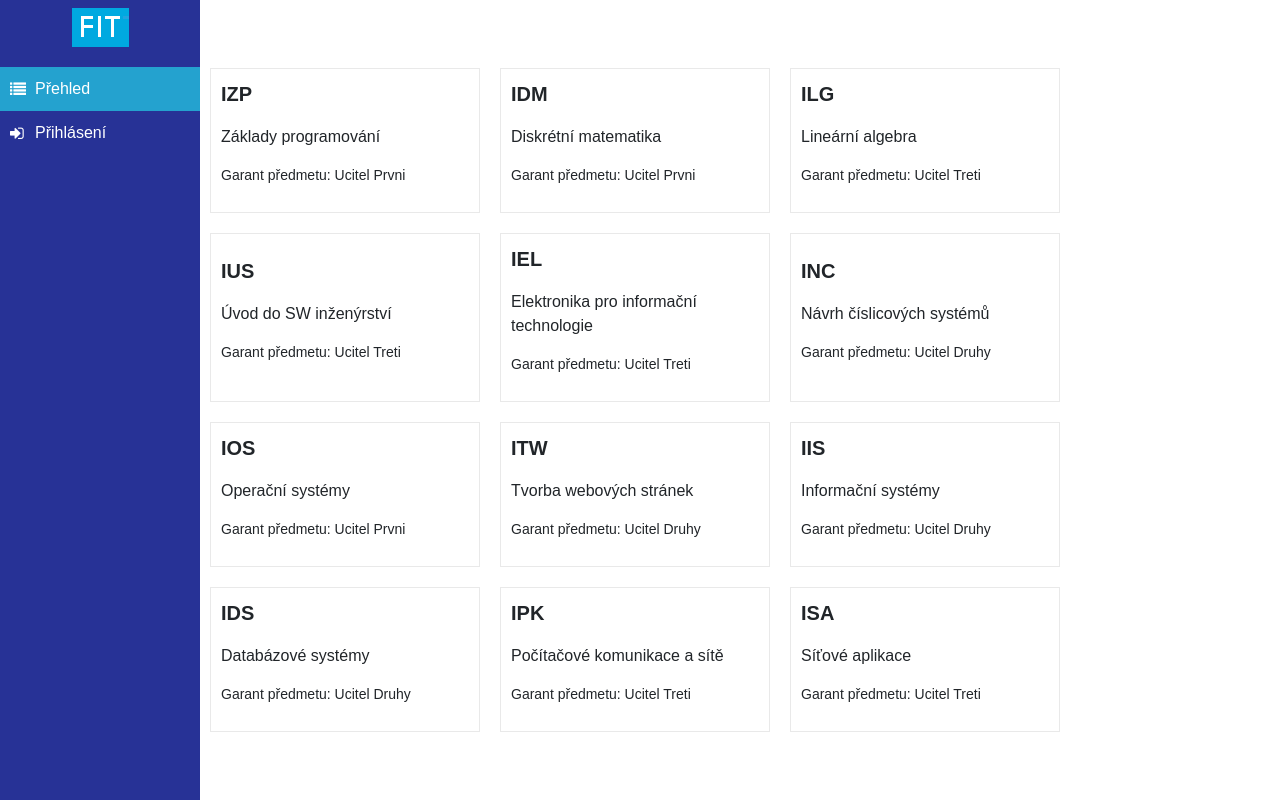
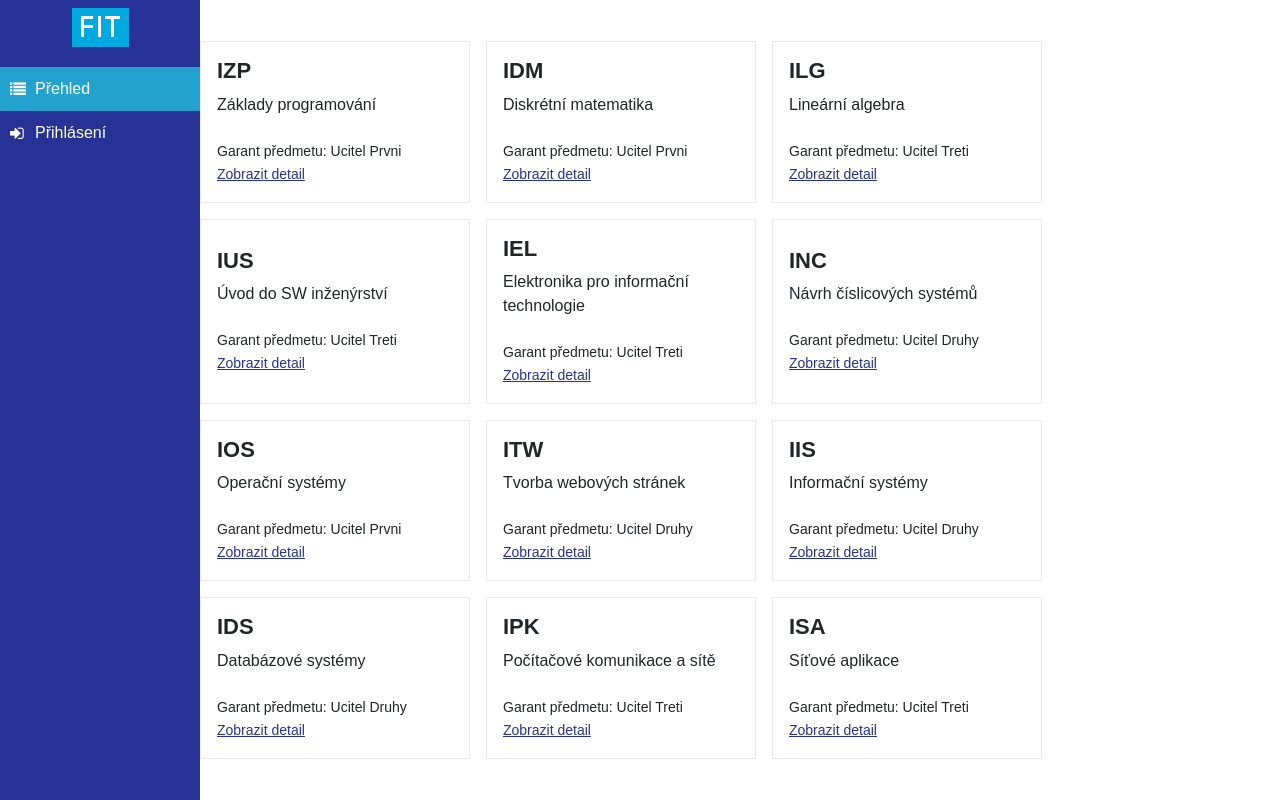
Before and after one commit to Dolly151/IIS_project-, a PHP site: page /overview.php in a window 1280 px wide. Run offline with PHP 8.4, Linux system fonts and the light colour scheme; data comes from the database, SQL or seed files in the repository.

Commit message:
feat: update pages with make_header function, update styles, add course_detail page

```diff
--- a/assets/css/main.css
+++ b/assets/css/main.css
@@ -23,16 +23,14 @@ header {
     height: 100vh;
     width: 200px;
     background-color: var(--color-primary);
+    position: static;
 }
 
 .wrapper {
-    display: flex;
     min-height: 100vh;
 }
 
 body {
-    margin: 0;
-    padding: 0;
     box-sizing: border-box;
     font-family: Arial, Helvetica, sans-serif;
     font-weight: 400;
--- a/assets/css/overview.css
+++ b/assets/css/overview.css
@@ -1,13 +1,16 @@
+a {
+    color: var(--color-primary);
+    font-size: 14px;
+}
+
+p {
+    margin:  0;
+}
+
 .col {
-    height: auto;
-    display: flex;
-    flex-direction: column;
-    justify-content: center;
     border: 1px solid var(--color-gray);
     position: relative;
     transition: .3s ease;
-    padding: 10px;
-    margin: 10px;
 }
 
 .col:hover::after {
@@ -21,7 +24,7 @@
 }
 
 .short {
-    font-size: 20px;
+    font-size: 22px;
     font-weight: 800;
 }
 
--- a/assets/css/profile.css
+++ b/assets/css/profile.css
@@ -1,6 +1,5 @@
 .profile {
     padding: 20px 10px;
-    flex-direction: column;
 }
 
 .details {
--- a/pages/overview.php
+++ b/pages/overview.php
@@ -1,21 +1,12 @@
-<?php // overview.php
+<?php
     require_once '../services/overview_service.php';
+    require_once('../common/common.php');
 
     $service = new OverviewService();
-    $courses = $service->getAllCoursesJoinGarant();;
+    $courses = $service->getAllCoursesJoinGarant();
+
+    make_header('WIS- přehled', 'overview');
 ?>
-
-<!DOCTYPE html>
-<html lang="en">
-<head>
-    <meta charset="UTF-8">
-    <meta name="viewport" content="width=device-width, initial-scale=1.0">
-    <link href="https://cdn.jsdelivr.net/npm/bootstrap@5.3.2/dist/css/bootstrap.min.css" rel="stylesheet">
-    <link rel="stylesheet" href="https://cdnjs.cloudflare.com/ajax/libs/font-awesome/4.7.0/css/font-awesome.min.css">
-    <link rel="stylesheet" href="../assets/css/main.css">
-    <link rel="stylesheet" href="../assets/css/overview.css">
-    <title>WIS - přehled</title>
-</head>
 
 <body>
     <div class="wrapper d-flex">
@@ -26,14 +17,20 @@
 
         <main>
             <div class="container d-flex justify-content-center h-100 align-items-center">
-                <div class="row row-cols-1 row-cols-sm-2 row-cols-md-3 row-cols-lg-4">
+                <div class="row row-cols-1 row-cols-sm-2 row-cols-md-3 row-cols-lg-4 gap-3">
                     <?php foreach ($courses as $course) :?>
-                    <div class="col">
-                        <p class="short"><?php echo htmlspecialchars($course['zkratka'])?></p>
-                        <p><?php echo htmlspecialchars($course['nazev'])?></p>
-                        <p class="garant">
-                            Garant předmetu: <?php echo htmlspecialchars($course['garant_ID']['jmeno'].' '.$course['garant_ID']['prijmeni']);?>
-                        </p>
+                    <div class="col d-flex flex-column gap-4 h-auto justify-content-center p-3">
+                        <div>
+                            <h3 class="short"><?php echo htmlspecialchars($course['zkratka'])?></h3>
+                            <p><?php echo htmlspecialchars($course['nazev'])?></p>
+                        </div>
+                        <div>
+                            <p class="garant">
+                                Garant předmetu: <?php echo htmlspecialchars($course['garant_ID']['jmeno'].' '.$course['garant_ID']['prijmeni']);?>
+                            </p>
+                            <a href="course_detail.php?id=<?php echo urlencode($course['ID']); ?>">Zobrazit detail</a>
+                        </div>
+
                     </div>
                     <?php endforeach; ?>
                 </div>
```
Also changed, not shown: assets/css/login.css (+7 -2 lines), pages/course_detail.php (added, +23 -0 lines), pages/login.php (+9 -16 lines), pages/profile.php (+5 -13 lines), pages/schedule.php (+4 -12 lines).
